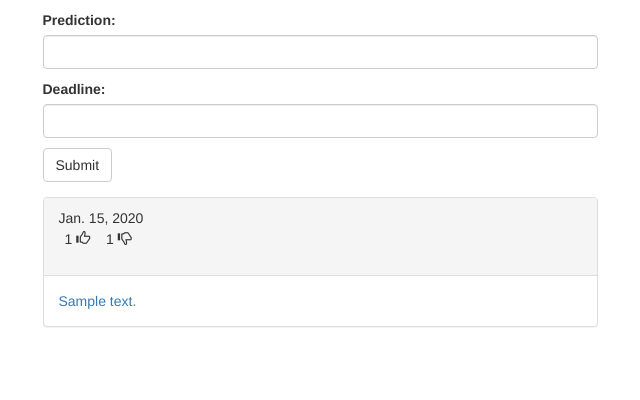
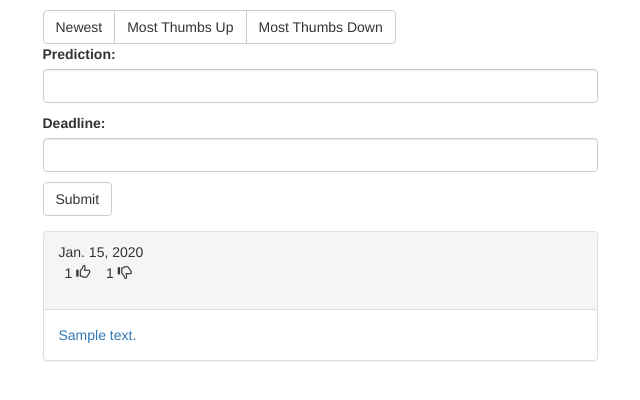
Before and after one commit to bwainstock/jb_redbook, a Django app: page / in a window 1280 px wide. Shown: the part 60-460 px from the top of the page, without its empty margins (320-960 px from the left). Run offline with Django 3.2, Linux system fonts and the light colour scheme; tables that the repository leaves empty hold one stand-in row (values such as "Sample post"); parts of the project's set-up code (start-up, migrations or seed data) failed here and were passed over; some libraries are stand-ins or nearby versions.

Commit message:
Sorting buttons and logic

```diff
--- /dev/null
+++ b/predictions/static/predictions/js/predictions.js
@@ -0,0 +1,41 @@
+var $predictions = $('div#prediction-container'),
+    $predictionsdate = $predictions.children('.panel');
+
+$('#sort-newest').click(function() {
+	$predictionsdate.sort(function(a,b){
+		var an = a.getAttribute('data-date'),
+			bn = b.getAttribute('data-date');
+		if(an > bn) {
+			return 1;
+		}
+		if(an < bn) {
+			return -1;
+		}
+		return 0;
+	});
+	$predictionsdate.detach().appendTo($predictions);
+});
+
+$('#sort-thumbs-down').click(function() {
+	$predictionsdate.sort(function(a,b){
+		var an = a.getAttribute('data-down'),
+			bn = b.getAttribute('data-down');
+		return bn-an
+	});
+	$predictionsdate.detach().appendTo($predictions);
+});
+
+$('#sort-thumbs-up').click(function() {
+	$predictionsdate.sort(function(a,b){
+		var an = a.getAttribute('data-up'),
+			bn = b.getAttribute('data-up');
+		if(an > bn) {
+			return -1;
+		}
+		if(an < bn) {
+			return 1;
+		}
+		return 0;
+	});
+	$predictionsdate.detach().appendTo($predictions);
+});
--- a/predictions/templates/predictions/base.html
+++ b/predictions/templates/predictions/base.html
@@ -15,6 +15,7 @@
 <script src="//ajax.googleapis.com/ajax/libs/jquery/2.1.1/jquery.min.js"></script>
 <script src="//ajax.googleapis.com/ajax/libs/jqueryui/1.11.2/jquery-ui.min.js"></script>
 <script type="text/javascript" src="{% static 'predictions/js/bootstrap.min.js' %}"></script>
+<script type="text/javascript" src="{% static 'predictions/js/predictions.js' %}"></script>
 
 {% block scripts %}
 {% endblock %}
--- a/predictions/templates/predictions/index.html
+++ b/predictions/templates/predictions/index.html
@@ -5,7 +5,15 @@
 <div class="container">
 
 <header><h1>Redbook Predictions</h1></header>
-
+	<div class="row">
+		<div class="col-xs-6 col-xs-offset-3">
+		  <div class="btn-group" role="group">
+		    <button type="button" class="btn btn-default" id="sort-newest">Newest</button>
+		    <button type="button" class="btn btn-default" id="sort-thumbs-up">Most Thumbs Up</button>
+		    <button type="button" class="btn btn-default" id="sort-thumbs-down">Most Thumbs Down</button>
+		  </div>
+		</div>
+	</div>
 	<div class="row">
 		<div class="col-xs-6 col-xs-offset-3">
 			<form action="" method="post" class="form-group">
@@ -19,10 +27,11 @@
 	</div>
 
 {% if latest_predictions %}
+	<div class="row">
+		<div class="col-xs-6 col-xs-offset-3">
+		  <div id="prediction-container">
 	{% for prediction in latest_predictions %}
-	<div class="row">
-		<div class="col-xs-6 col-xs-offset-3" id="prediction-panel">
-			<div class="panel panel-default">
+			<div class="panel panel-default" data-date="{{ prediction.deadline_date|date:"U" }}" data-up="{{ prediction.thumbs_up }}" data-down="{{ prediction.thumbs_down }}">
 			  <div class="panel-heading">
 			    <div class="left">
 			      {{ prediction.deadline_date }}
@@ -46,15 +55,15 @@
 			  <div class="panel-body">
 			    <a href="{% url 'predictions:detail' prediction.id %}">{{ prediction.prediction_text }}</a>
 			  </div>
+		  	</div><!-Panel->
+	{% endfor %}
 		  </div>
 		</div>
-	</div>
-	{% endfor %}
-
 {% else %}
 	<p>No predictions made.</p>
 {% endif %}
-</div>
+	</div><!-predictions row->
+</div><!-Container->
 {% endblock %}
 
 {% block scripts %}
```
Lines whose indentation alone changed are shown as unchanged.
